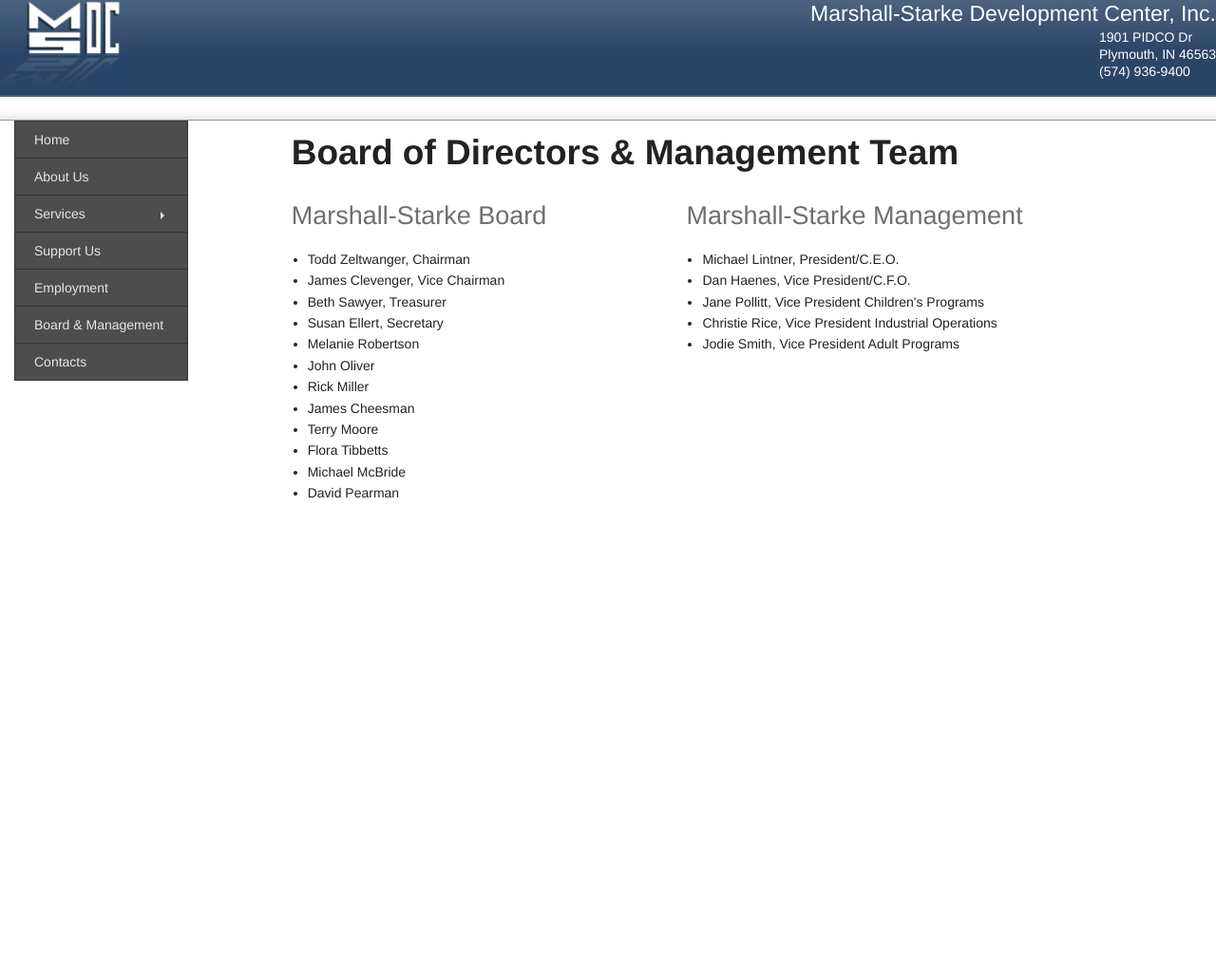
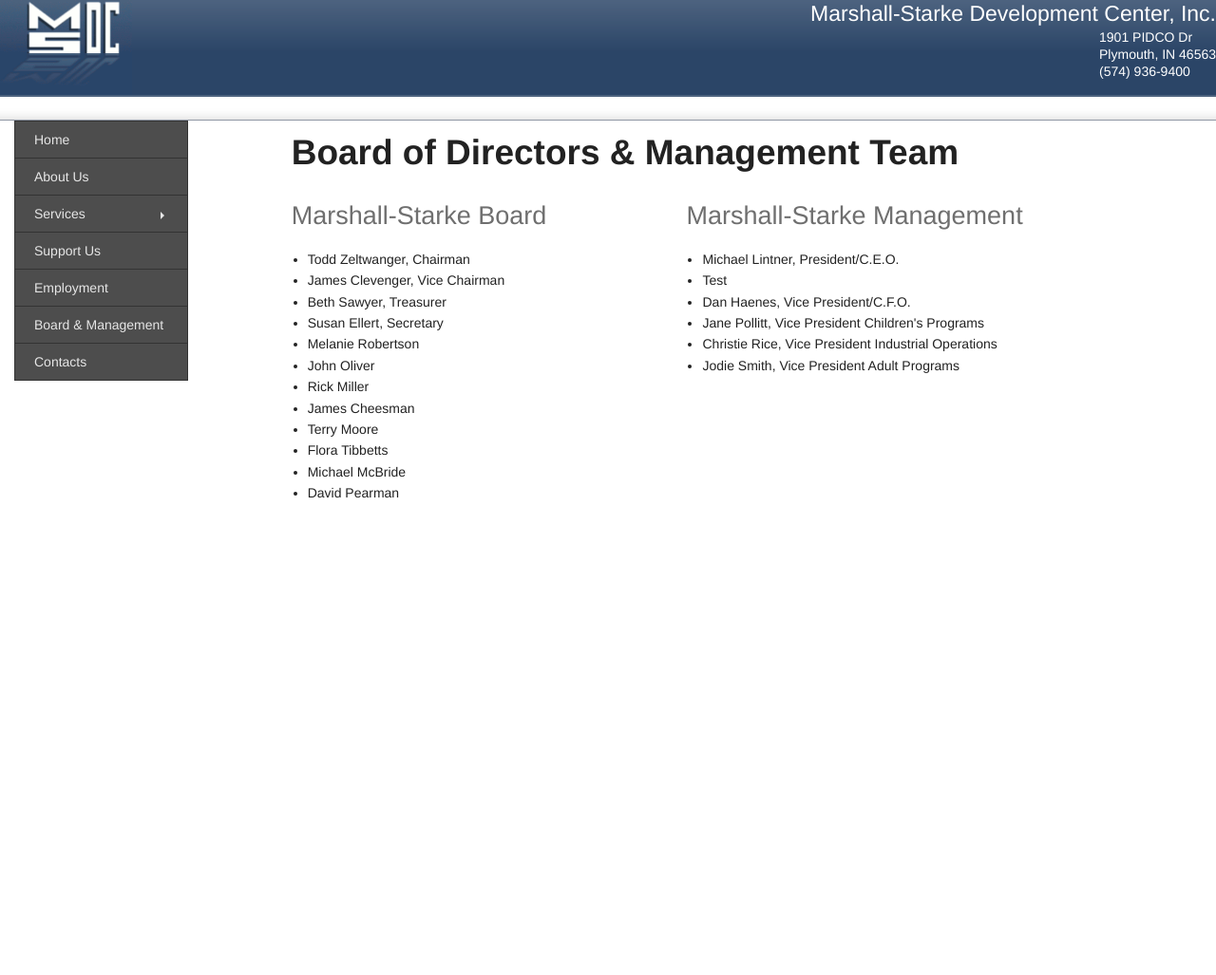
Before and after one commit to leviwilson/marshall-starke.org, a Jekyll site: the page built from board.md, in a window 1280 px wide. Shown: the whole page at 95% size. Built offline with Jekyll 4.4.1, drawn with Linux system fonts in a browser that asks for light colours; nearby versions of some CDN libraries; Markdown is read by kramdown in place of the engine named in the settings.

Commit message:
testing the jekyll build in Julie's environment

```diff
--- a/board.md
+++ b/board.md
@@ -29,6 +29,7 @@ title:  Board & Management
   <h3 class="subheader">Marshall-Starke Management</h3>
   <ul>
     <li>Michael Lintner, President/C.E.O.</li>
+    <li>Test</li>
     <li>Dan Haenes, Vice President/C.F.O.</li>
     <li>Jane Pollitt, Vice President Children's Programs</li>
     <li>Christie Rice, Vice President Industrial Operations</li>
```
